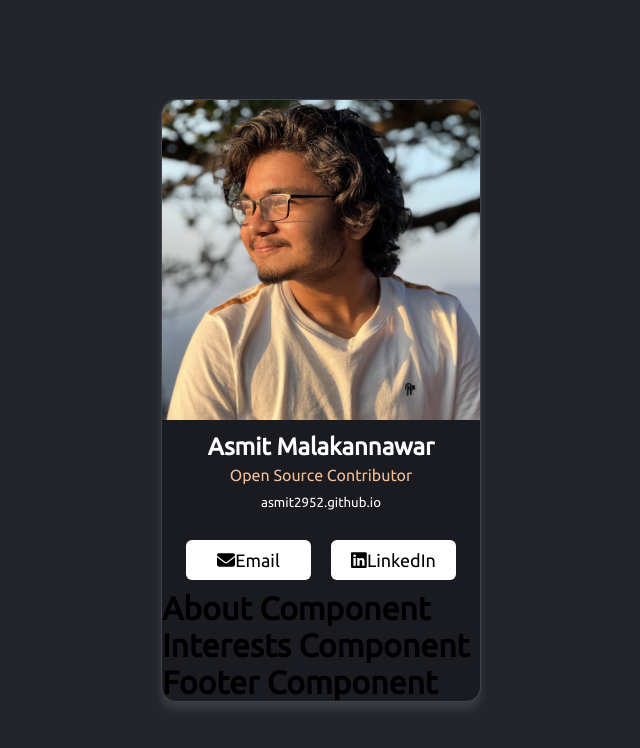
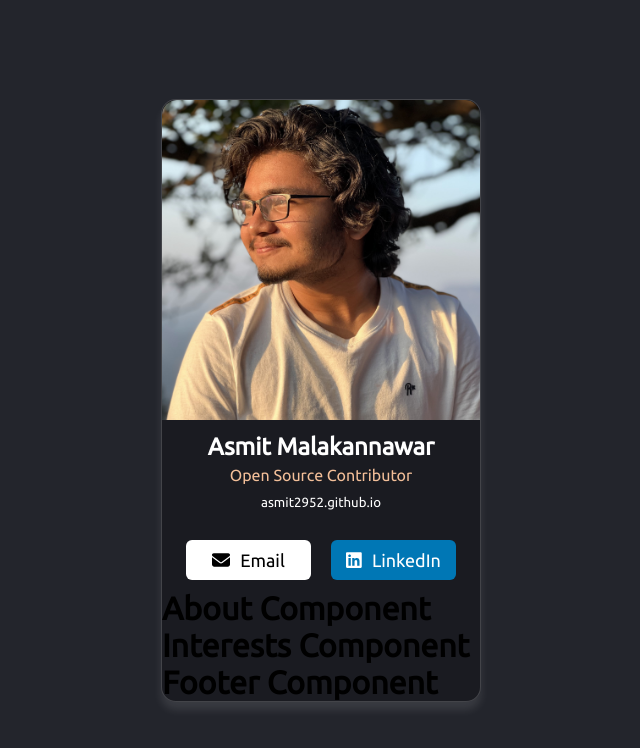
Before and after one commit to Asmit2952/profile-card, a React (Create React App) app: page / in a window 1280 px wide. Shown: the top 748 px of the page, without its empty margins (319-959 px from the left). Built offline with nearby package versions, Linux system fonts and the light colour scheme.

Commit message:
add styling and color

```diff
--- a/src/App.css
+++ b/src/App.css
@@ -83,3 +83,13 @@ button {
   opacity: 0.5;
   transition: all 0.3s ease-in-out;
 }
+
+.btn-fa {
+  padding-right: 10px;
+  font-size: 18px;
+}
+
+.btn-li {
+  background-color: #0077B5;
+  color: #FFFFFF;
+}
```
